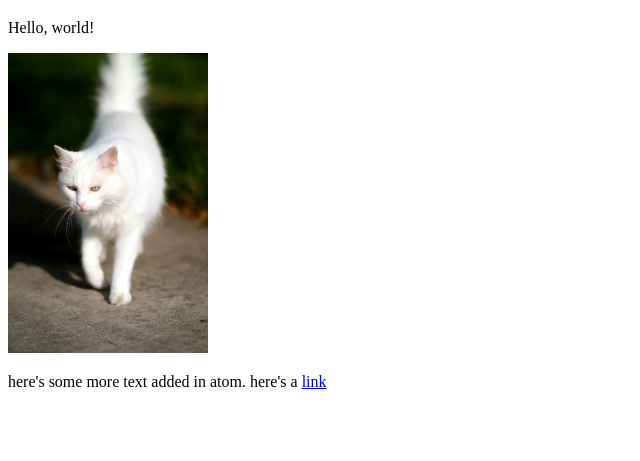
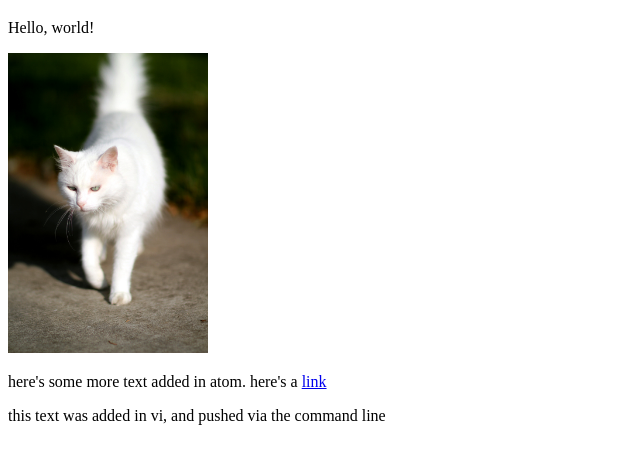
Before and after one commit to jzheng69/davepape.github.io, a plain HTML site: page hello.html in a window 1280 px wide. Shown: the part 61-522 px from the top of the page, without its empty margins (0-640 px from the left). Drawn offline with Linux system fonts and the light colour scheme.

Commit message:
more text, via vi

```diff
--- a/hello.html
+++ b/hello.html
@@ -12,6 +12,7 @@
 </p>
     <img src="sasha.jpg" width="200" alt="a picture of a cat">
     <p>here's some more text added in atom.  here's a <a href="https://en.wikipedia.org/">link</a></p>
+<p>this text was added in vi, and pushed via the command line</p>
 </body>
 
 </html>
```
